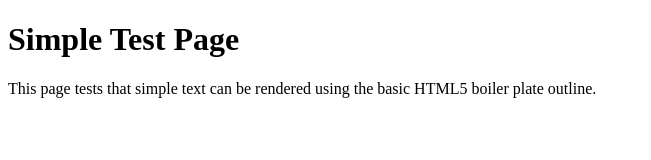
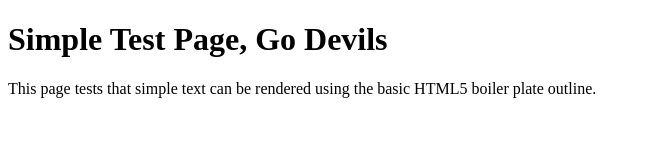
Before and after one commit to scai-it/WWW, a plain HTML site: page index.html in a window 1280 px wide. Shown: the whole page, without its empty margins (0-651 px from the left). Drawn offline with Linux system fonts and the light colour scheme.

Commit message:
Update index.html

```diff
--- a/index.html
+++ b/index.html
@@ -8,12 +8,12 @@
     <meta name="apple-mobile-web-app-capable" content="yes">
     <meta name="apple-mobile-web-app-status-bar-style" content="white">
 
-    <title>Simple Text Only Test Page</title>
+    <title>Simple Text Only Test Pageby Lincoln</title>
 </head>
 
 <body>
 
-<h1>Simple Test Page</h1>
+<h1>Simple Test Page, Go Devils</h1>
 
 <p>This page tests that simple text can be rendered using the basic HTML5 boiler plate outline.</p>
 
```
